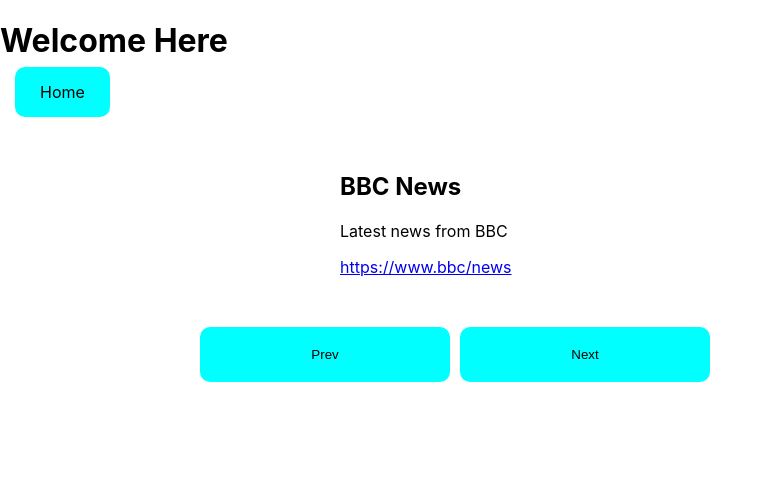
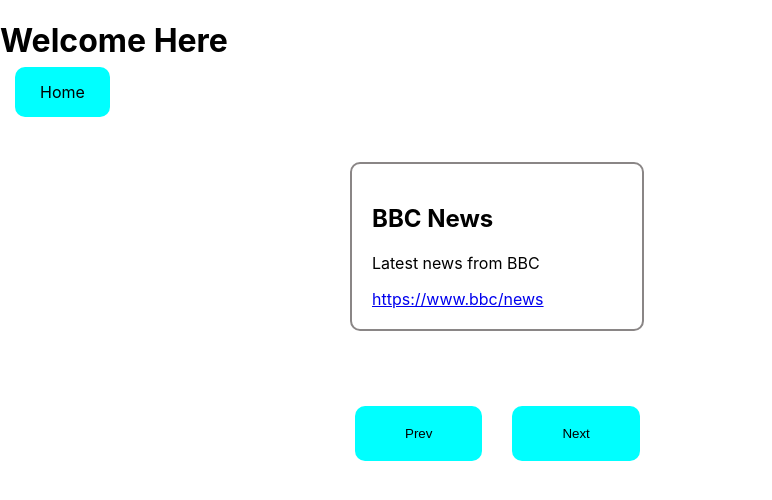
Before and after one commit to oyindamolaWbCode/react-journey, a React (Create React App) app: page /pagination in a window 1280 px wide. Shown: the top 500 px of the page, without its empty margins (0-772 px from the left). Built offline with nearby package versions, Linux system fonts and the light colour scheme.

Commit message:
pagination without error

```diff
--- a/src/index.css
+++ b/src/index.css
@@ -46,9 +46,9 @@
   width:100%;
 }
 
-.new-item{
-  background:#fff;
-  border:3px solid #ccc;
+.news-item{
+  background-color:#fff;
+  border:2px solid rgb(138, 134, 134);
   padding:20px;
   border-radius:10px;
   margin:10px;
@@ -56,17 +56,15 @@
 }
 
 .prev{
-  max-width:250px;
-  margin:0px 10px 0px 200px ;
-
-  width:100%;
-  padding:20px 20px;
-
+  padding:20px 50px;
 }
 
 .next{
-  max-width:250px;
-  margin:0 auto;
+  padding:20px 50px;
+}
+
+.paginate{
+  max-width:600px;
+  margin: 0 auto;
   width:100%;
-  padding:20px 20px;
 }
--- a/src/pagination.js
+++ b/src/pagination.js
@@ -5,9 +5,10 @@
 const Pagination = () => {
 
   //set up state
-  const [currentItem, setCurrentItem] = useState(0);
+  const [currentPosition, setCurrentPosition] = useState(0);
   const [news, setNews] = useState(null);
  const [loading, setLoading] = useState(true);
+ const [listItems, setListItems] = useState([]);
 
   //set initial state
   useEffect(() => {
@@ -38,24 +39,36 @@
       description: "Latest news from BBC",
     },
   ];
-    const item = newsItems[currentItem];
+    const item = newsItems[currentPosition];
     console.log(item)
     setNews(item);
+    setListItems(newsItems);
     setLoading(false);
-  }, [currentItem]);
+  }, [currentPosition]);
 
   //handle next button
   const handleNext = (event) => {
     event.preventDefault();
     //update
-    setCurrentItem(prev => prev + 1);
+    const length =listItems.length;
+    const count = length - 1
+    if(currentPosition < count - 1 ){
+      setCurrentPosition(currentPosition + 1);
+    }else{
+      setCurrentPosition(0);
+    }
+    //setCurrentPosition(prev => prev + 1);
   };
 
   //handle previous button
   const handlePrevious = (event) => {
     event.preventDefault();
     //update
-    setCurrentItem(prev => prev - 1);
+    if(currentPosition > 0){
+   setCurrentPosition(prev => prev - 1);
+    }else{
+      setCurrentPosition(0);
+    }
   };
 
   //list items
```
